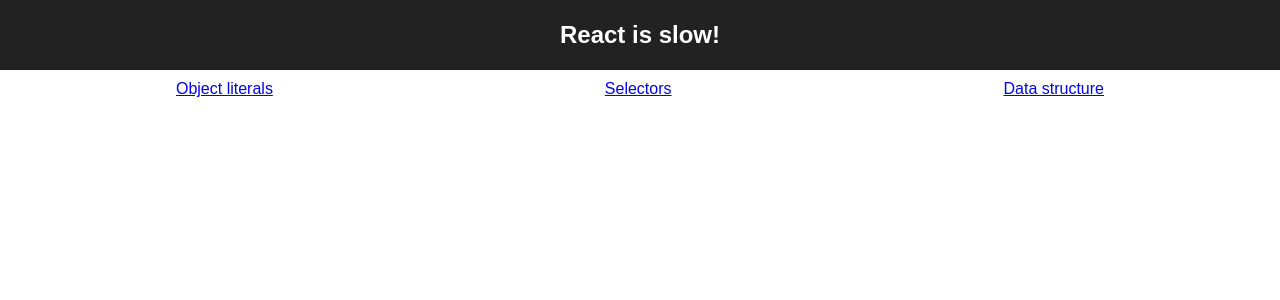
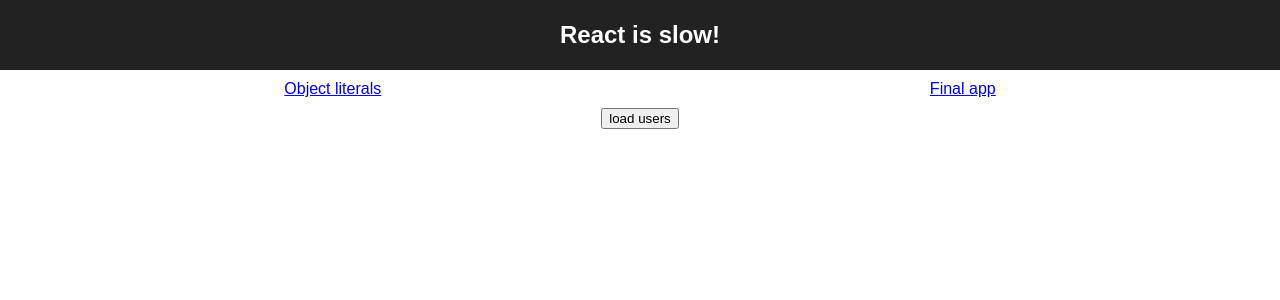
Before and after one commit to bachbach/react-is-slow, a React (Create React App) app: page /final-app in a window 1280 px wide. Shown: the top 300 px of the page. Built offline with nearby package versions, Linux system fonts and the light colour scheme.

Commit message:
Refactor names and strucutre for final example

```diff
--- a/src/AppRouter.js
+++ b/src/AppRouter.js
@@ -3,7 +3,9 @@
 import { Provider } from 'react-redux'
 import createBrowserHistory from 'history/createBrowserHistory'
 import App from 'layouts/App'
-import { DataStructureExample, SelectorsExample, ObjectLiteralsExample } from 'screens'
+import FinalAppConnector from 'connectors/FinalAppConnector'
+import ObjectLiteralsExample from 'screens/ObjectLiteralsExample'
+
 import storeConfigurator from 'services/ReduxStoreConfigurator'
 
 const store = storeConfigurator.configureStore()
@@ -16,8 +18,7 @@
       <App>
         <Switch>
           <Route path='/object-literals' component={ObjectLiteralsExample} />
-          <Route path='/selectors' component={SelectorsExample} />
-          <Route path='/data-structure' component={DataStructureExample} />
+          <Route path='/final-app' component={FinalAppConnector} />
         </Switch>
       </App>
     </Router>
--- a/src/connectors/SelectorBad.js
+++ b/src/connectors/FinalAppConnector.js
@@ -1,9 +1,9 @@
 import { connect } from 'react-redux'
 import { fetchUsers, } from 'ducks/users'
-import SelectorBad from 'containers/SelectorBad'
+import FinalAppScreen from 'screens/FinalAppScreen'
 
 const mapDispatchToProps = dispatch => ({
   fetchUsers: () => dispatch(fetchUsers())
 })
 
-export default connect(null, mapDispatchToProps)(SelectorBad)
+export default connect(null, mapDispatchToProps)(FinalAppScreen)
--- a/src/containers/SelectorGood.js
+++ /dev/null
@@ -1,11 +0,0 @@
-import React, { Component } from 'react'
-
-class SelectorGood extends Component {
-  render () {
-    return (
-      <div>SelectorGood</div>
-    )
-  }
-}
-
-export default SelectorGood
--- a/src/layouts/App.js
+++ b/src/layouts/App.js
@@ -15,10 +15,7 @@
             <Link to='/object-literals'>Object literals</Link>
           </div>
           <div className='app--navigation--item'>
-            <Link to='/selectors'>Selectors</Link>
-          </div>
-          <div className='app--navigation--item'>
-            <Link to='/data-structure'>Data structure</Link>
+            <Link to='/final-app'>Final app</Link>
           </div>
         </div>
         {this.props.children}
--- a/src/screens/DataStructureExample.js
+++ /dev/null
@@ -1,16 +0,0 @@
-import React, { Component } from 'react'
-import PropTypes from 'prop-types'
-
-class DataStrucutre extends Component {
-  render () {
-    return (
-      <div>DataStrucutre</div>
-    )
-  }
-}
-
-DataStrucutre.propTypes = {
-
-}
-
-export default DataStrucutre
--- a/src/containers/SelectorBad.js
+++ b/src/screens/FinalAppScreen.js
@@ -1,7 +1,7 @@
 import React, { Component } from 'react'
 import UsersList from 'connectors/UsersConnector'
 
-class SelectorBad extends Component {
+class FinalAppScreen extends Component {
 
   render () {
     return (
@@ -13,4 +13,4 @@
   }
 }
 
-export default SelectorBad
+export default FinalAppScreen
--- a/src/screens/SelectorsExample.js
+++ /dev/null
@@ -1,23 +0,0 @@
-import React, { Component } from 'react'
-import { Link, Route } from 'react-router-dom'
-import SelectorBad from 'connectors/SelectorBad';
-import SelectorGood from 'containers/SelectorGood';
-
-class SelectorsExample extends Component {
-  render () {
-    return (
-      <div>
-        <div className='app--navigation--item'>
-          <Link to='/selectors/bad'>Bad example</Link>
-        </div>
-        <div className='app--navigation--item'>
-          <Link to='/selectors/good'>Good example</Link>
-        </div>
-        <Route exact path='/selectors/bad' component={SelectorBad} />
-        <Route path='/selectors/good' component={SelectorGood} />
-      </div>
-    )
-  }
-}
-
-export default SelectorsExample
--- a/src/screens/index.js
+++ /dev/null
@@ -1,9 +0,0 @@
-import ObjectLiteralsExample from './ObjectLiteralsExample'
-import SelectorsExample from './SelectorsExample'
-import DataStructureExample from './DataStructureExample'
-
-export {
-  ObjectLiteralsExample,
-  SelectorsExample,
-  DataStructureExample
-}
```
